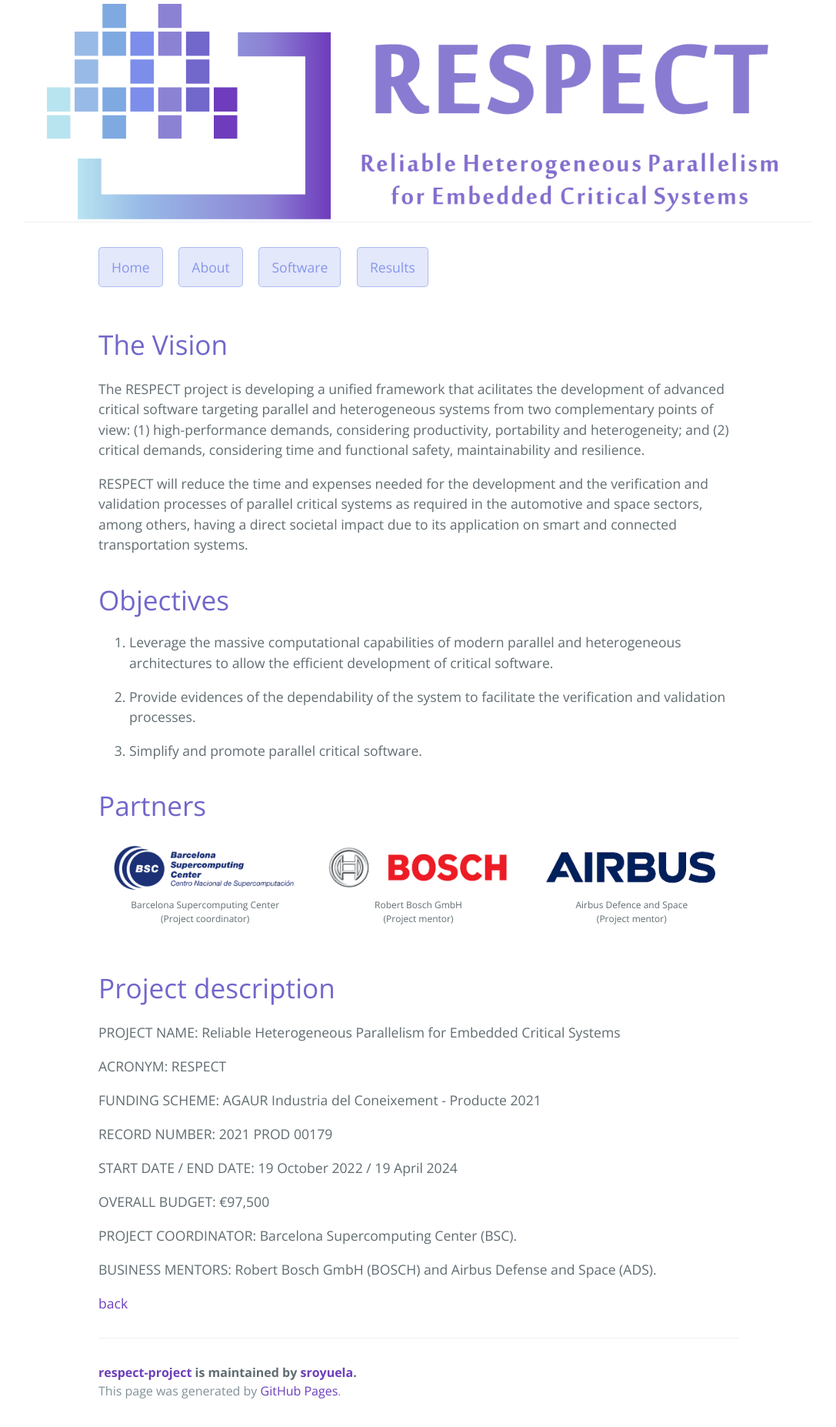
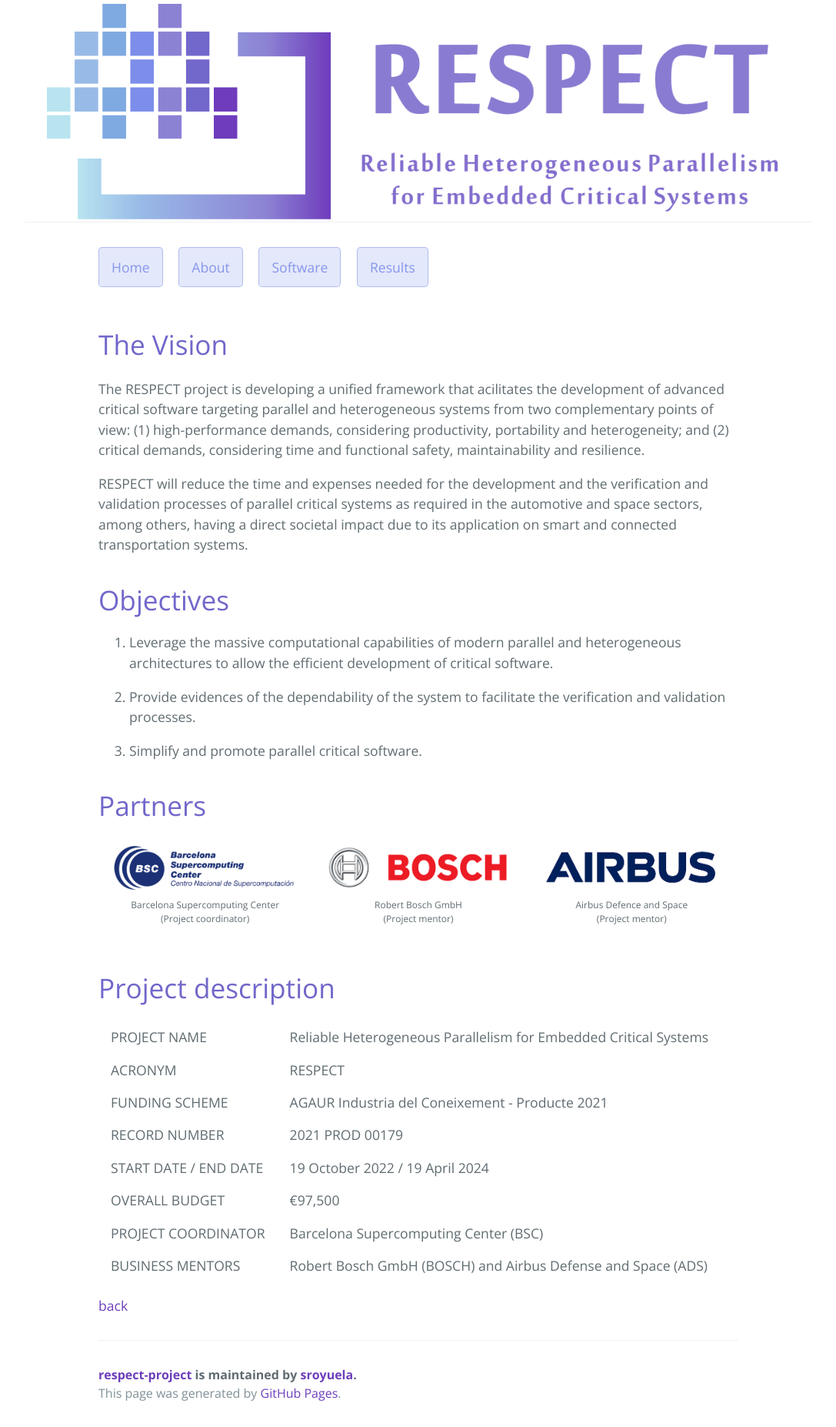
Before and after one commit to sroyuela/respect-project, a Jekyll site: the page built from about.md, in a window 1280 px wide. Shown: the whole page at 77% size, without its empty margins (96-1183 px from the left). Built offline with Jekyll 4.4.1, drawn with Linux system fonts in a browser that asks for light colours.

Commit message:
Project description as a table

```diff
--- a/_sass/jekyll-theme-cayman.scss
+++ b/_sass/jekyll-theme-cayman.scss
@@ -344,7 +344,7 @@ a {
     th,
     td {
       padding: 0.5rem 1rem;
-      border: 1px solid $table-border-color;
+      border: none;
     }
   }
 
--- a/_sass/normalize.scss
+++ b/_sass/normalize.scss
@@ -414,7 +414,7 @@ optgroup {
  */
 
 table {
-  border-collapse: collapse;
+  border: none;
   border-spacing: 0;
 }
 
--- a/about.md
+++ b/about.md
@@ -45,21 +45,39 @@ RESPECT will reduce the time and expenses needed for the development and the ver
 
 # Project description
 
-PROJECT NAME: Reliable Heterogeneous Parallelism for Embedded Critical Systems
-
-ACRONYM: RESPECT
-
-FUNDING SCHEME: AGAUR Industria del Coneixement - Producte 2021
-
-RECORD NUMBER: 2021 PROD 00179
-
-START DATE / END DATE: 19 October 2022 / 19 April 2024
-
-OVERALL BUDGET: €97,500
-
-PROJECT COORDINATOR: Barcelona Supercomputing Center (BSC).
-
-BUSINESS MENTORS: Robert Bosch GmbH (BOSCH) and Airbus Defense and Space (ADS).
-
+<table>
+  <tr>
+    <td>PROJECT NAME</td>
+    <td>Reliable Heterogeneous Parallelism for Embedded Critical Systems</td>
+  </tr>
+  <tr>
+    <td>ACRONYM</td>
+    <td>RESPECT</td>
+  </tr>
+  <tr>
+    <td>FUNDING SCHEME</td>
+    <td>AGAUR Industria del Coneixement - Producte 2021</td>
+  </tr>
+  <tr>
+    <td>RECORD NUMBER</td>
+    <td>2021 PROD 00179</td>
+  </tr>
+  <tr>
+    <td>START DATE / END DATE</td>
+    <td>19 October 2022 / 19 April 2024</td>
+  </tr>
+  <tr>
+    <td>OVERALL BUDGET</td>
+    <td>€97,500</td>
+  </tr>
+  <tr>
+    <td>PROJECT COORDINATOR</td>
+    <td>Barcelona Supercomputing Center (BSC)</td>
+  </tr>
+  <tr>
+    <td>BUSINESS MENTORS</td>
+    <td>Robert Bosch GmbH (BOSCH) and Airbus Defense and Space (ADS)</td>
+  </tr>
+</table>
 
 [back](./)
```
